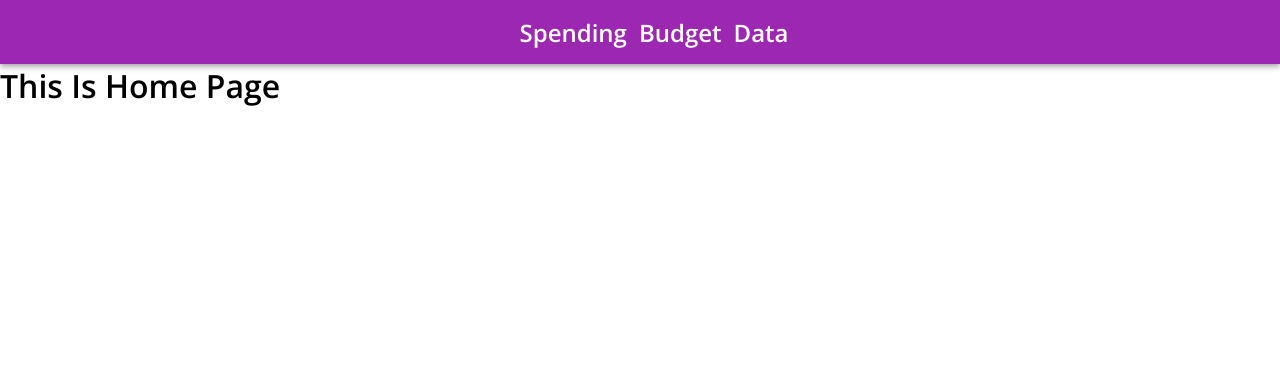
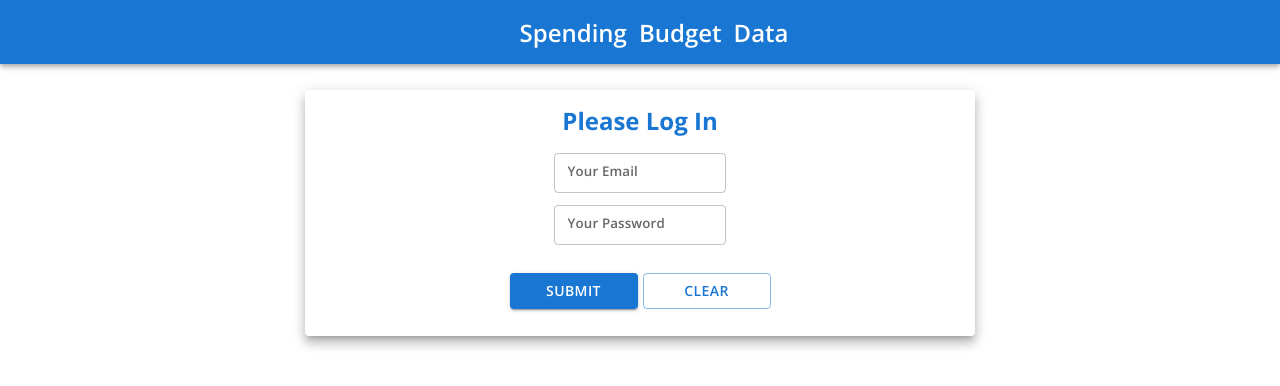
Before and after one commit to ErnAbr/Expense-Tracking-App, a React (Vite) app in the folder client/: page / in a window 1280 px wide. Shown: the top 386 px of the page. Built offline with nearby package versions, Linux system fonts and the light colour scheme; some icons are missing.

Commit message:
login form with MUI, RHF and yup

```diff
--- a/client/package.json
+++ b/client/package.json
@@ -13,11 +13,14 @@
   "dependencies": {
     "@emotion/react": "^11.14.0",
     "@emotion/styled": "^11.14.0",
+    "@hookform/resolvers": "^5.0.1",
     "@mui/icons-material": "^7.0.2",
     "@mui/material": "^7.0.2",
     "react": "^19.0.0",
     "react-dom": "^19.0.0",
-    "react-router-dom": "^7.5.0"
+    "react-hook-form": "^7.55.0",
+    "react-router-dom": "^7.5.0",
+    "yup": "^1.6.1"
   },
   "devDependencies": {
     "@eslint/js": "^9.21.0",
--- a/client/src/components/AppBar/AppNavBar.tsx
+++ b/client/src/components/AppBar/AppNavBar.tsx
@@ -37,7 +37,7 @@ export const AppNavBar = () => {
   };
 
   return (
-    <AppBar color="secondary" position="static">
+    <AppBar color="primary" position="static">
       <Container maxWidth="xl">
         <Toolbar>
           {/* this part is responsible for burger on smaller screens */}
--- /dev/null
+++ b/client/src/components/FromComponents/FormInputText.tsx
@@ -0,0 +1,36 @@
+import styles from "./formComponentStyles.module.scss";
+import { TextField } from "@mui/material";
+import { Control, Controller, FieldValues, Path } from "react-hook-form";
+
+interface FormInputProps<T extends FieldValues> {
+  name: Path<T>;
+  type: string;
+  control: Control<T>;
+  label: string;
+}
+
+export const FormInputText = <T extends FieldValues>({
+  name,
+  control,
+  label,
+  type,
+}: FormInputProps<T>) => {
+  return (
+    <Controller
+      name={name}
+      control={control}
+      render={({ field: { onChange, value }, fieldState: { error } }) => (
+        <TextField
+          size="small"
+          error={!!error}
+          onChange={onChange}
+          value={value ?? ""}
+          label={label}
+          variant="outlined"
+          type={type}
+          className={styles.inputStyle}
+        />
+      )}
+    />
+  );
+};
--- /dev/null
+++ b/client/src/components/FromComponents/formComponentStyles.module.scss
@@ -0,0 +1,17 @@
+.inputStyle {
+  width: 27%;
+}
+
+@media (max-width: 600px) {
+  .inputStyle {
+    width: 66%;
+  }
+}
+
+.inputStyle label {
+  font-size: smaller;
+}
+
+form div {
+  margin-bottom: 0.75rem;
+}
--- a/client/src/pages/HomePage/HomePage.tsx
+++ b/client/src/pages/HomePage/HomePage.tsx
@@ -1,3 +1,75 @@
+import styles from "./homepage.module.scss";
+import { Box, Button, Paper, Typography } from "@mui/material";
+import { useForm } from "react-hook-form";
+import { FormInputText } from "../../components/FromComponents/FormInputText";
+import * as yup from "yup";
+import { yupResolver } from "@hookform/resolvers/yup";
+
+type FormValues = {
+  userEmail: string;
+  userPassword: string;
+};
+
+const schema = yup.object({
+  userEmail: yup.string().email().required(),
+  userPassword: yup.string().required(),
+});
+
 export const HomePage = () => {
-  return <h1>This Is Home Page</h1>;
+  const {
+    handleSubmit,
+    reset,
+    control,
+  } = useForm<FormValues>({
+    resolver: yupResolver(schema),
+  });
+
+  const handleFormSubmit = (data: FormValues) => {
+    console.log(data);
+  };
+
+  const clearTheForm = () => {
+    reset();
+  };
+
+  return (
+    <Box className={styles.loginFormContainer}>
+      <Paper
+        component={"form"}
+        className={styles.loginFormStyles}
+        elevation={8}
+        square={false}
+        onSubmit={handleSubmit(handleFormSubmit)}
+      >
+        <Typography
+          color="primary"
+          variant="h5"
+          mb={2}
+          fontWeight="700 !important"
+        >
+          Please Log In
+        </Typography>
+        <FormInputText
+          name={"userEmail"}
+          control={control}
+          label={"Your Email"}
+          type="email"
+        />
+        <FormInputText
+          name={"userPassword"}
+          control={control}
+          label={"Your Password"}
+          type="password"
+        />
+        <Box className={styles.buttonContainer}>
+          <Button variant="contained" type="submit">
+            Submit
+          </Button>
+          <Button variant="outlined" onClick={clearTheForm}>
+            Clear
+          </Button>
+        </Box>
+      </Paper>
+    </Box>
+  );
 };
--- /dev/null
+++ b/client/src/pages/HomePage/homepage.module.scss
@@ -0,0 +1,30 @@
+.loginFormContainer {
+  display: flex;
+  justify-content: center;
+  margin-top: 2%;
+}
+
+.loginFormStyles {
+  display: flex;
+  flex-direction: column;
+  align-items: center;
+  width: 50%;
+  justify-content: center;
+  padding: 15px;
+}
+
+.loginFormStyles form > input {
+  margin-bottom: 15px;
+}
+
+.buttonContainer {
+  display: flex;
+  justify-content: center;
+  width: 100%;
+  margin-top: 1em;
+  gap: 5px;
+}
+
+.buttonContainer > button {
+  width: 20%;
+}
```
Also changed, not shown: 2 other files (tests, documents, lock files or other folders).
